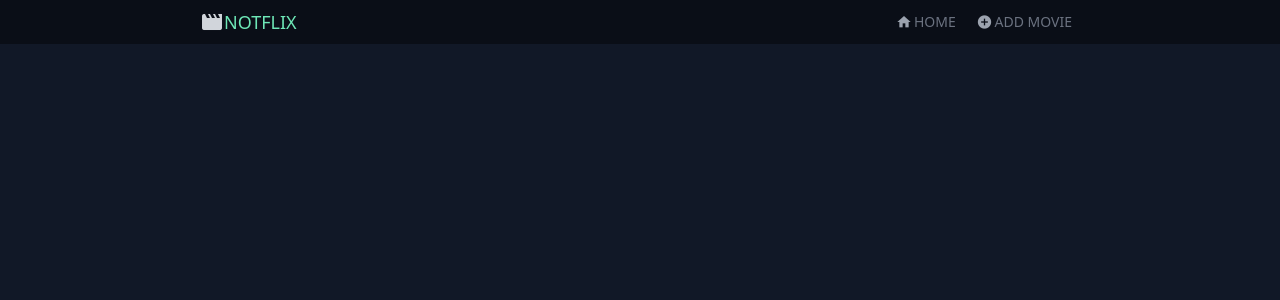
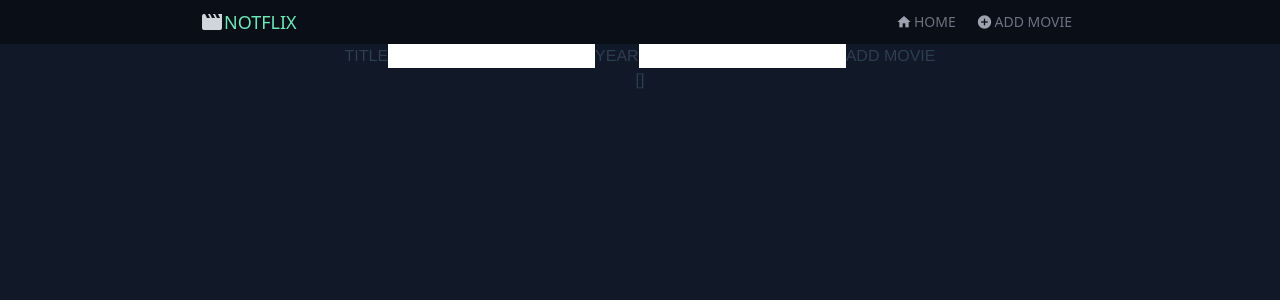
Before and after one commit to Connor-Kristen/vue_movies_app, a Vue app: page /movie/add in a window 1280 px wide. Shown: the top 300 px of the page. Built offline with nearby package versions, Linux system fonts and the light colour scheme.

Commit message:
I hate environmental variables in vue

```diff
--- a/src/components/Navbar.vue
+++ b/src/components/Navbar.vue
@@ -1,7 +1,6 @@
 <template>
   <teleport to="#navbar">
-    <div class="nav bg-black bg-opacity-40 overflow-y-hidden"
-         :class="{expand: navExpand, collapse: !navExpand}">
+    <div class="nav bg-black bg-opacity-40 overflow-y-hidden" :class="{expand: navExpand, collapse: !navExpand}">
       <div class="max-w-4xl mx-auto p-2 flex flex-col sm:flex-row sm:justify-between">
         <div class="flex items-center justify-center">
           <div class="flex-grow flex items-center">
--- a/src/components/SingleMovie.vue
+++ b/src/components/SingleMovie.vue
@@ -5,8 +5,8 @@
         <img ref="poster" :src="movie.poster" :alt="'poster for '+movie.title" class="poster w-full h-full object-cover">
       </router-link>
     </div>
-    <div class="p-1 flex justify-evenly">
-      <router-link :to="{name: 'EditMovie', params: {id: movie.id}}">
+    <div class="p-1 flex justify-evenly items-center">
+      <router-link :to="{name: 'EditMovie', params: {id: movie.id}}" class="flex">
         <span class="material-icons">create</span>
       </router-link>
       <span class="material-icons">delete_outline</span>
@@ -18,7 +18,7 @@
 <script>
 export default {
   name: "SingleMovie",
-  props: ["movie", "index"],
+  props: ["movie"],
   methods: {
 
   }
--- a/src/views/AddMovie.vue
+++ b/src/views/AddMovie.vue
@@ -1,14 +1,42 @@
 <template>
  <Navbar/>
+  <form @submit.prevent="getMovie">
+    <label>TITLE</label>
+    <input type="text" v-model="title">
+    <label>YEAR</label>
+    <input type="number" v-model="year">
+    <button>ADD MOVIE</button>
+  </form>
+  <div v-if="error === ''" class="bg-red-400">{{error}}</div>
+  {{movieFound}}
 </template>
 
 <script>
 import Navbar from "@/components/Navbar";
+import {ref} from "@vue/reactivity";
 
 export default {
   name: "AddMovie",
   components: {
     Navbar
+  },
+  setup () {
+    const title = ref("")
+    const year = ref("")
+    let movieFound = ref([])
+    let error = ref('');
+    const getMovie = async () => {
+      try {
+        let movies = await fetch(
+            `http://www.omdbapi.com/?apikey=${process.env.VUE_APP_OMDB_KEY}&s=${title.value}&y=${year.value}`)
+        if (!movies.ok) throw new Error("could not find that movie");
+        movieFound.value = await movies.json()
+      } catch (e) {
+        error.value = e;
+      }
+    }
+
+    return {title, year, getMovie, movieFound, error}
   }
 }
 </script>
```
